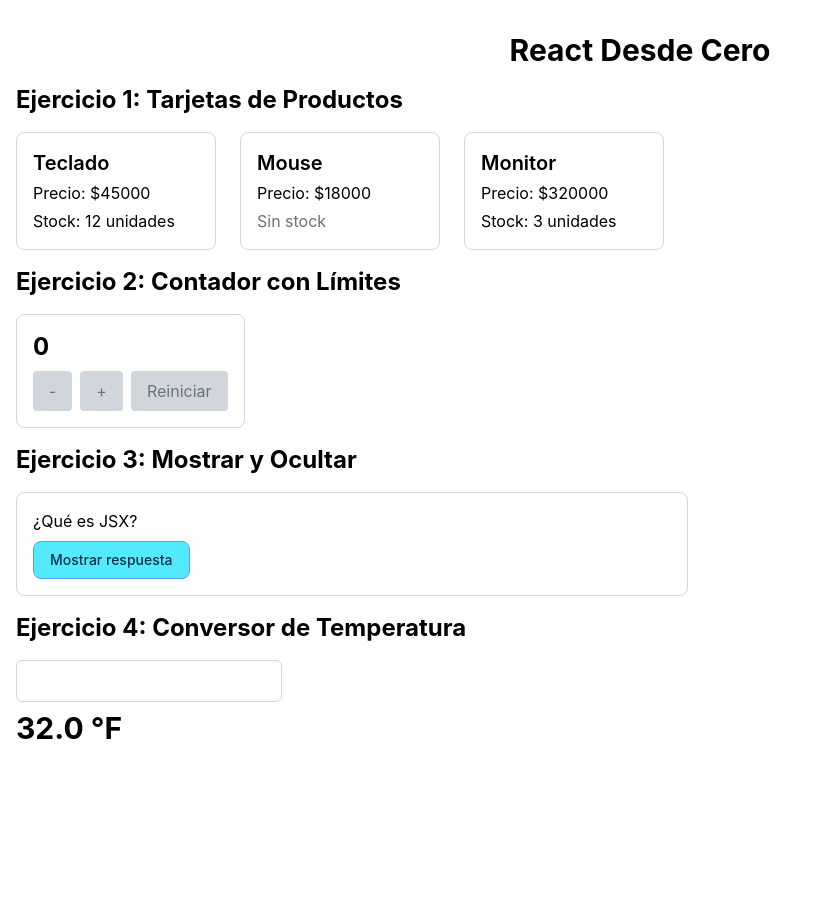
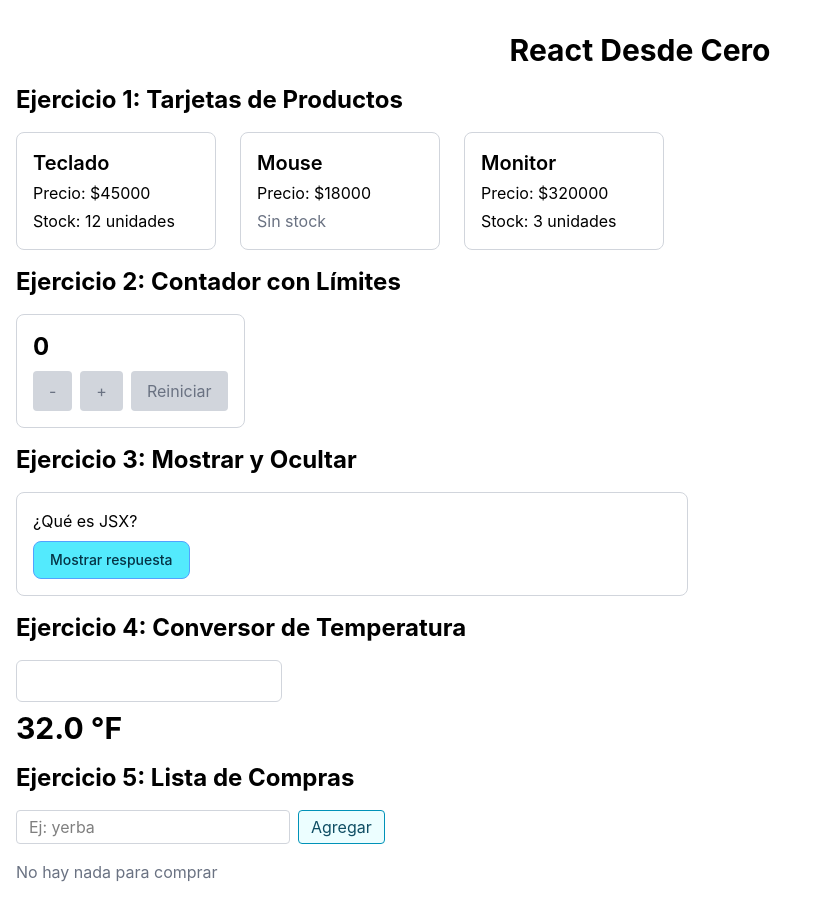
Before and after one commit to Ludcs/programacion4-react, a React (Vite) app: page / in a window 1280 px wide. Shown: the top 920 px of the page, without its empty margins (0-817 px from the left). Before the commit the page ends 800 px from the top, so only its background shows below. Built offline with nearby package versions, Linux system fonts and the light colour scheme.

Commit message:
Ejercicio 5 resuelto

```diff
--- /dev/null
+++ b/ejercicios-basicos/Ej5.tsx
@@ -0,0 +1,65 @@
+import { useState } from "react";
+
+interface Item {
+  id: number;
+  texto: string;
+}
+
+export default function ListaCompras() {
+  const [texto, setTexto] = useState<string>("");
+  const [items, setItems] = useState<Item[]>([]);
+
+  const agregarItem = () => {
+    if (!texto.trim()) return;
+
+    const nuevo: Item = {
+      id: Date.now(),
+      texto: texto.trim(),
+    };
+
+    setItems([...items, nuevo]);
+    setTexto("");
+  };
+
+  const eliminarItem = (id: number) => {
+    setItems(items.filter((i) => i.id !== id));
+  };
+
+  return (
+    <>
+      <div className="flex gap-2 mb-4">
+        <input
+          type="text"
+          placeholder="Ej: yerba"
+          value={texto}
+          onChange={(e) => setTexto(e.target.value)}
+          className="border border-gray-300 rounded px-3 py-1 outline-0"
+        />
+        <button
+          onClick={agregarItem}
+          className="border border-cyan-600 bg-cyan-50 text-cyan-900 px-3 py-1 rounded"
+        >
+          Agregar
+        </button>
+      </div>
+
+      {items.length === 0 ? (
+        <p className="text-gray-500">No hay nada para comprar</p>
+      ) : (
+        <ul className="list-disc pl-5 space-y-2">
+          {items.map((item) => (
+            <li key={item.id}>
+              <span className="mr-2">{item.texto}</span>
+              <button
+                onClick={() => eliminarItem(item.id)}
+                className="border border-cyan-600 bg-cyan-50 text-cyan-900 px-2 py-0.5 rounded text-sm"
+              >
+                Eliminar
+              </button>
+            </li>
+          ))}
+        </ul>
+      )}
+    </>
+  );
+}
--- a/src/App.tsx
+++ b/src/App.tsx
@@ -3,6 +3,7 @@ import Producto from "../ejercicios-basicos/Ej1";
 import Contador from "../ejercicios-basicos/Ej2";
 import MostrarYOcultar from "../ejercicios-basicos/Ej3";
 import ConversorTemperatura from "../ejercicios-basicos/Ej4";
+import ListaCompras from "../ejercicios-basicos/Ej5";
 
 const productos = [
   { nombre: "Teclado", precio: 45000, stock: 12 },
@@ -29,19 +30,26 @@ function App() {
           Ejercicio 2: Contador con Límites
         </h1>
         <div className="mb-4">
-        <Contador />
+          <Contador />
         </div>
         <h1 className="text-2xl font-bold mb-4">
           Ejercicio 3: Mostrar y Ocultar
         </h1>
         <div className="mb-4">
-        <MostrarYOcultar />
+          <MostrarYOcultar />
         </div>
         <h1 className="text-2xl font-bold mb-4">
           Ejercicio 4: Conversor de Temperatura
         </h1>
-        <div className="mb-4"></div>
+        <div className="mb-4">
           <ConversorTemperatura />
+        </div>
+        <h1 className="text-2xl font-bold mb-4">
+          Ejercicio 5: Lista de Compras
+        </h1>
+        <div className="mb-4">
+          <ListaCompras />
+        </div>
       </main>
     </>
   );
```
